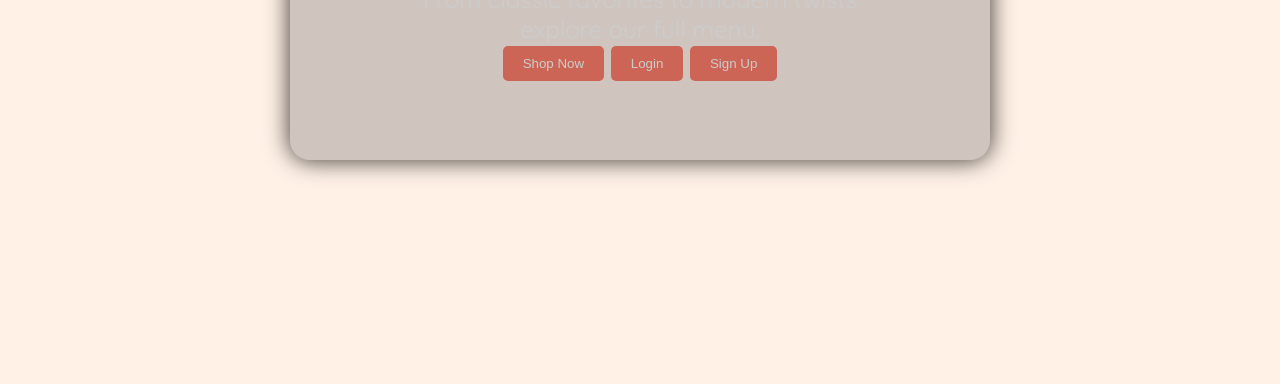
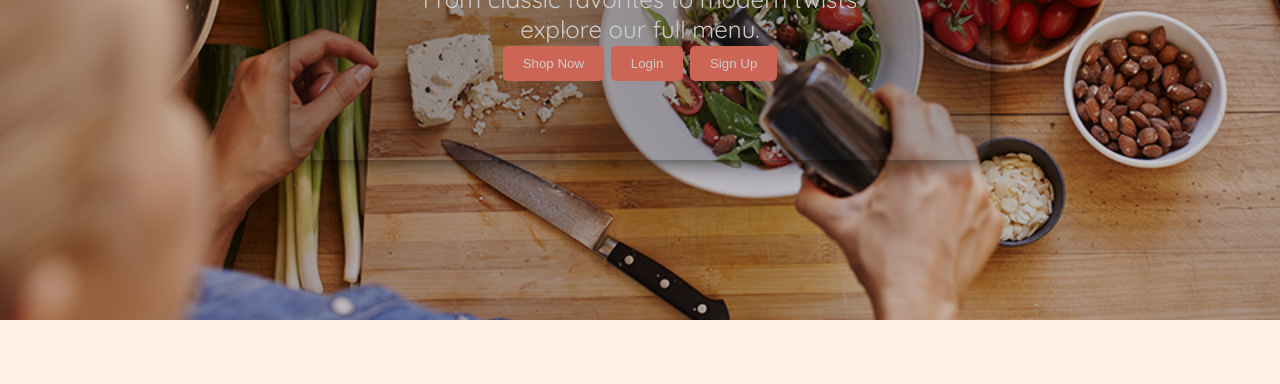
Before and after one commit to Alitarek3102005/fnb-shop, a plain HTML site: page index.html in a window 1280 px wide. Shown: the part 280-664 px from the top of the page. Drawn offline with Linux system fonts and the light colour scheme.

Commit message:
Update style.css

```diff
--- a/css/style.css
+++ b/css/style.css
@@ -119,7 +119,7 @@ nav{
     color: white;
     text-align: center;
     height: 600px;
-    background-image: url("assets/images/21-Day-Fix-Dressings.HEADER.jpg");
+    background-image: url("../assets/images/21-Day-Fix-Dressings.HEADER.jpg");
     background-size: cover;
     /* background-position:bottom; */
     filter: brightness(0.8);
```
